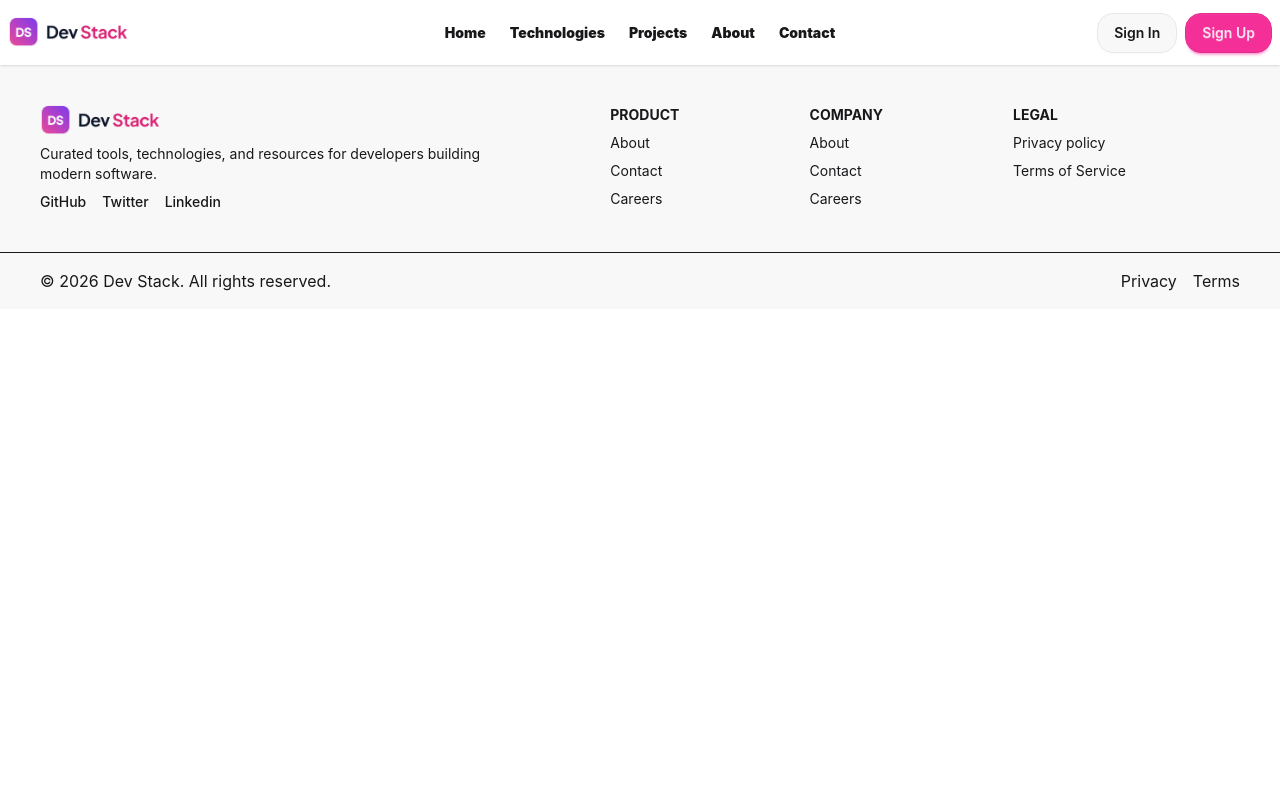
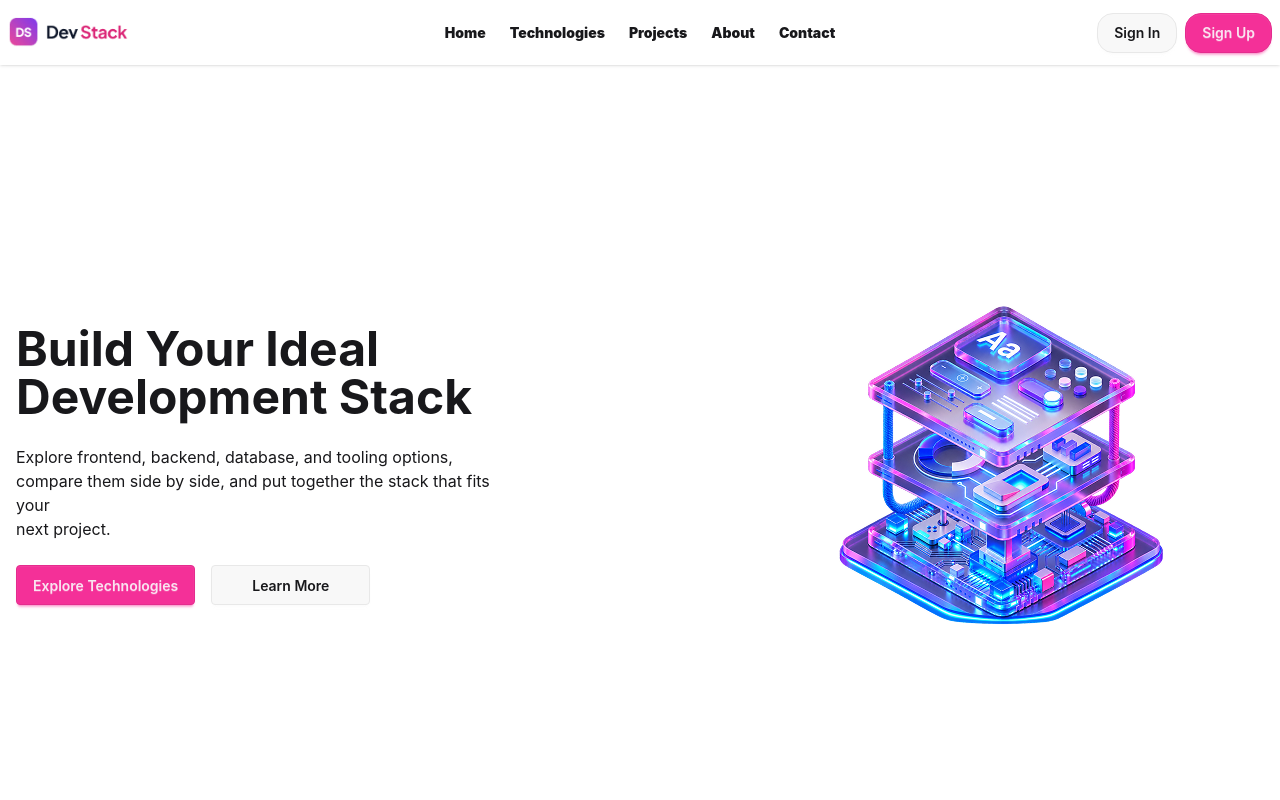
Before and after one commit to pranta77/Dev-Stack-Builder-Website-A05, a React (Vite) app: page / in a window 1280 px wide. Shown: the top 800 px of the page. Built offline with nearby package versions, Linux system fonts and the light colour scheme.

Commit message:
add hero section

```diff
--- a/src/App.tsx
+++ b/src/App.tsx
@@ -1,11 +1,13 @@
 import "./App.css";
 import Footer from "./components/Footer/Footer";
+import Hero from "./components/Hero/Hero";
 import Navbar from "./components/Navbar/Navbar";
 
 function App() {
   return (
     <>
       <Navbar />
+      <Hero/>
       <Footer/>
     </>
   );
--- a/src/components/Hero/Hero.tsx
+++ b/src/components/Hero/Hero.tsx
@@ -0,0 +1,29 @@
+import hero from "./banner-stack.png";
+export default function Hero() {
+  return (
+    <>
+      <div className="hero min-h-screen container mx-auto  ">
+        <div className="hero-content flex-col lg:flex-row-reverse gap-60">
+          <img alt="Tailwind CSS hero component" src={hero} />
+          <div>
+            <h1 className="text-5xl font-bold">
+              Build Your Ideal <br />{" "}
+              <span className="brand-gradient-text">Development Stack</span>
+            </h1>
+            <p className="py-6">
+              Explore frontend, backend, database, and tooling options,
+              <br /> compare them side by side, and put together the stack that
+              fits your <br /> next project.
+            </p>
+            <div className="space-x-4">
+              <button className="btn btn-secondary brand-gradient ">
+                Explore Technologies
+              </button>
+              <button className="btn px-10 ">Learn More</button>
+            </div>
+          </div>
+        </div>
+      </div>
+    </>
+  );
+}
--- a/src/components/Navbar/Navbar.tsx
+++ b/src/components/Navbar/Navbar.tsx
@@ -3,7 +3,7 @@ import logo from "./logo-text.png"
 export default function Navbar() {
   return (
     <>
-      <div className="navbar bg-base-100 shadow-sm container mx-auto sticky">
+      <div className="navbar bg-base-100 shadow-sm container mx-auto sticky top-0 z-50 ">
         <div className="navbar-start">
           <div className="dropdown">
             <div tabIndex={0} role="button" className="btn btn-ghost lg:hidden">
```
